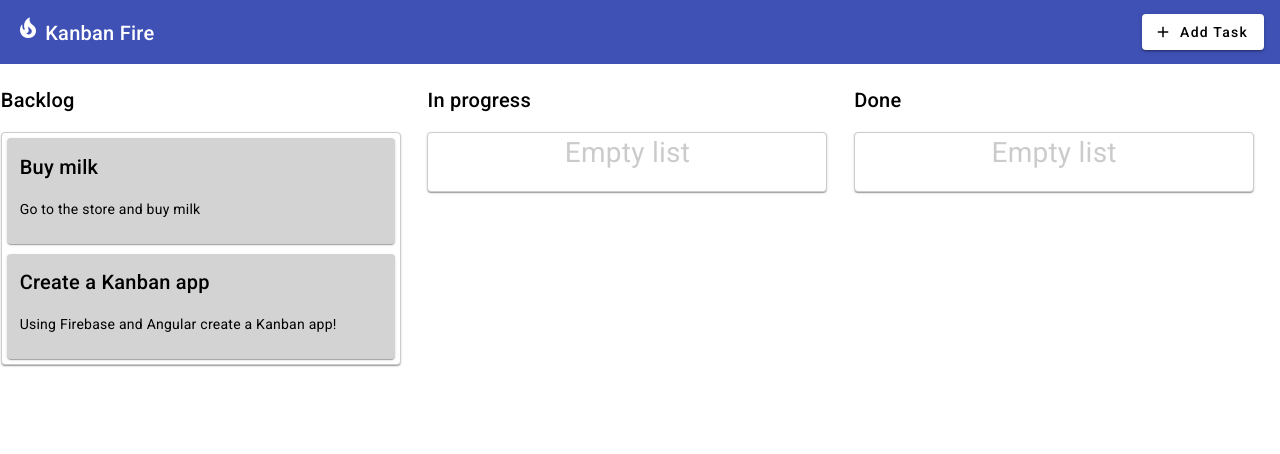
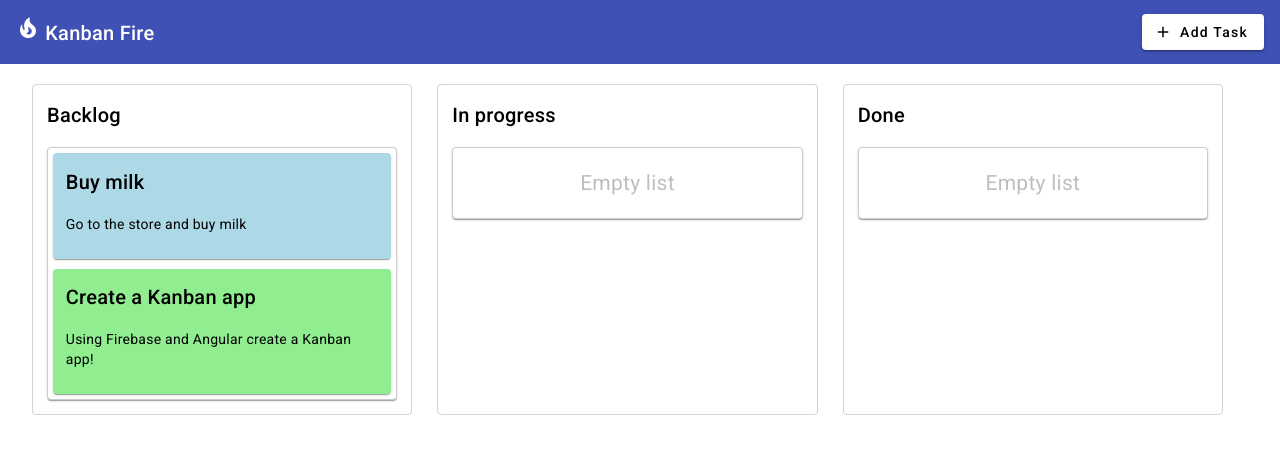
Before and after one commit to gustavoestevesr/kanban-fire, an Angular app: page / in a window 1280 px wide. Shown: the top 454 px of the page. Built offline with nearby package versions, Linux system fonts and the light colour scheme; what @angular/fire would draw is missing.

Commit message:
Feature to choose card color

```diff
--- a/src/app/app.component.css
+++ b/src/app/app.component.css
@@ -1,11 +1,11 @@
 mat-toolbar {
   display: flex;
   justify-content: space-between;
-  alig-itens: center;
   margin-bottom: 20px;
 }
 
 .content-wrapper {
+  width: 95%;
   max-width: 1400px;
   margin: auto;
 }
@@ -18,6 +18,9 @@
 .container {
   width: 400px;
   margin: 0 25px 25px 0;
+  border: 1px solid lightgray;
+  padding: 1em;
+  border-radius: 4px;
 }
 
 .list {
@@ -31,10 +34,10 @@
 }
 
 .empty-label {
-  font-size: 2em;
-  padding-top: 10px;
+  font-size: 1.5em;
+  margin: 25px;
   text-align: center;
-  opacity: 0.2;
+  opacity: 0.25;
 }
 
 .cdk-drag-animating {
--- a/src/app/app.component.ts
+++ b/src/app/app.component.ts
@@ -21,11 +21,13 @@
   todo: Task[] = [
     {
       title: 'Buy milk',
-      description: 'Go to the store and buy milk'
+      description: 'Go to the store and buy milk',
+      color: 'lightblue'
     },
     {
       title: 'Create a Kanban app',
-      description: 'Using Firebase and Angular create a Kanban app!'
+      description: 'Using Firebase and Angular create a Kanban app!',
+      color: 'lightgreen'
     }
   ];
   inProgress: Task[] = [];
@@ -48,7 +50,7 @@
       if (result.delete) {
         dataList.splice(taskIndex, 1);
       } else {
-        if (result.task.title.length != 0 && result.task.description.length != 0) {
+        if (result.task.title.length != 0 && result.task.description.length != 0 && result.task.color.length != 0) {
           dataList[taskIndex] = task;
         } else {
           dataList.splice(taskIndex, 1);
@@ -85,7 +87,7 @@
         if (!result) {
           return;
         }
-        if (result.task.title.length != 0 && result.task.description.length != 0) {
+        if (result.task.title.length != 0 && result.task.description.length != 0 && result.task.color.length != 0) {
           this.todo.push(result.task);
         }
       });
--- a/src/app/model/task.ts
+++ b/src/app/model/task.ts
@@ -2,4 +2,5 @@
   id?: string;
   title: string;
   description: string;
+  color: string;
 }
--- a/src/app/task-dialog/task-dialog.component.html
+++ b/src/app/task-dialog/task-dialog.component.html
@@ -10,6 +10,13 @@
   <mat-form-field class="full-width">
     <mat-label>Description</mat-label>
     <textarea matInput [(ngModel)]="data.task.description"></textarea>
+  </mat-form-field>
+
+  <mat-form-field class="full-width">
+    <mat-label>Choose an color</mat-label>
+    <mat-select matInput [(ngModel)]="data.task.color">
+      <mat-option *ngFor="let color of colors" [value]="color">{{color}}</mat-option>
+    </mat-select>
   </mat-form-field>
 
   <div mat-dialog-actions class="content-actions">
--- a/src/app/task-dialog/task-dialog.component.ts
+++ b/src/app/task-dialog/task-dialog.component.ts
@@ -1,6 +1,5 @@
 import { Component, Inject } from '@angular/core';
-import { MAT_DIALOG_DATA, MatDialogRef } from '@angular/material/dialog';
-import { Task } from '../model/task';
+import { MatDialogRef, MAT_DIALOG_DATA } from '@angular/material/dialog';
 import { TaskDialogData } from '../model/task-dialog-data';
 
 @Component({
@@ -9,6 +8,8 @@
   styleUrls: ['./task-dialog.component.css']
 })
 export class TaskDialogComponent {
+
+  colors: string[] = ['lightcoral','lightgreen','lightblue','lightyellow','lightpink'];
 
   constructor(
     public dialogRef: MatDialogRef<TaskDialogComponent>,
--- a/src/app/task/task.component.html
+++ b/src/app/task/task.component.html
@@ -1,4 +1,4 @@
-<mat-card class="item" *ngIf="task" (dblclick)="edit.emit(task)">
+<mat-card class="item" *ngIf="task" (dblclick)="edit.emit(task)" [ngStyle]="{'background-color': task.color ? task.color : 'lightgrey'}">
   <h2>{{ task.title }}</h2>
   <p>
     {{ task.description }}
```
